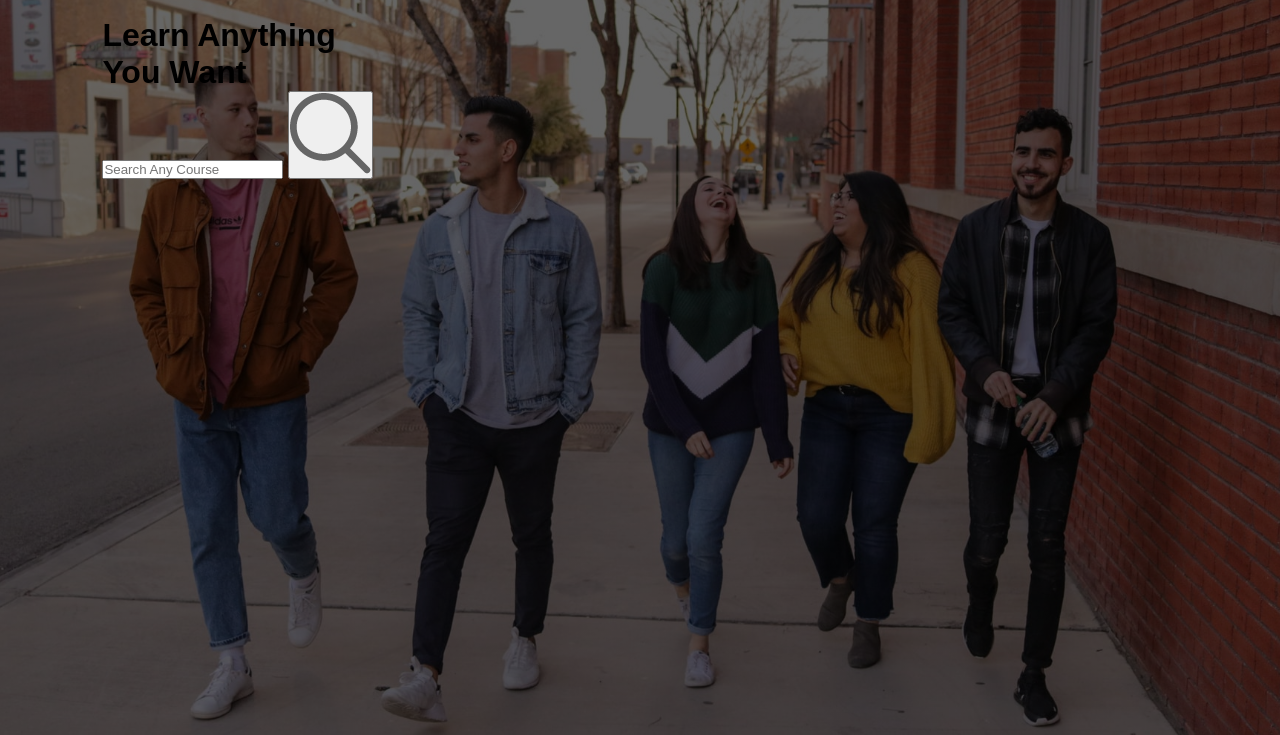
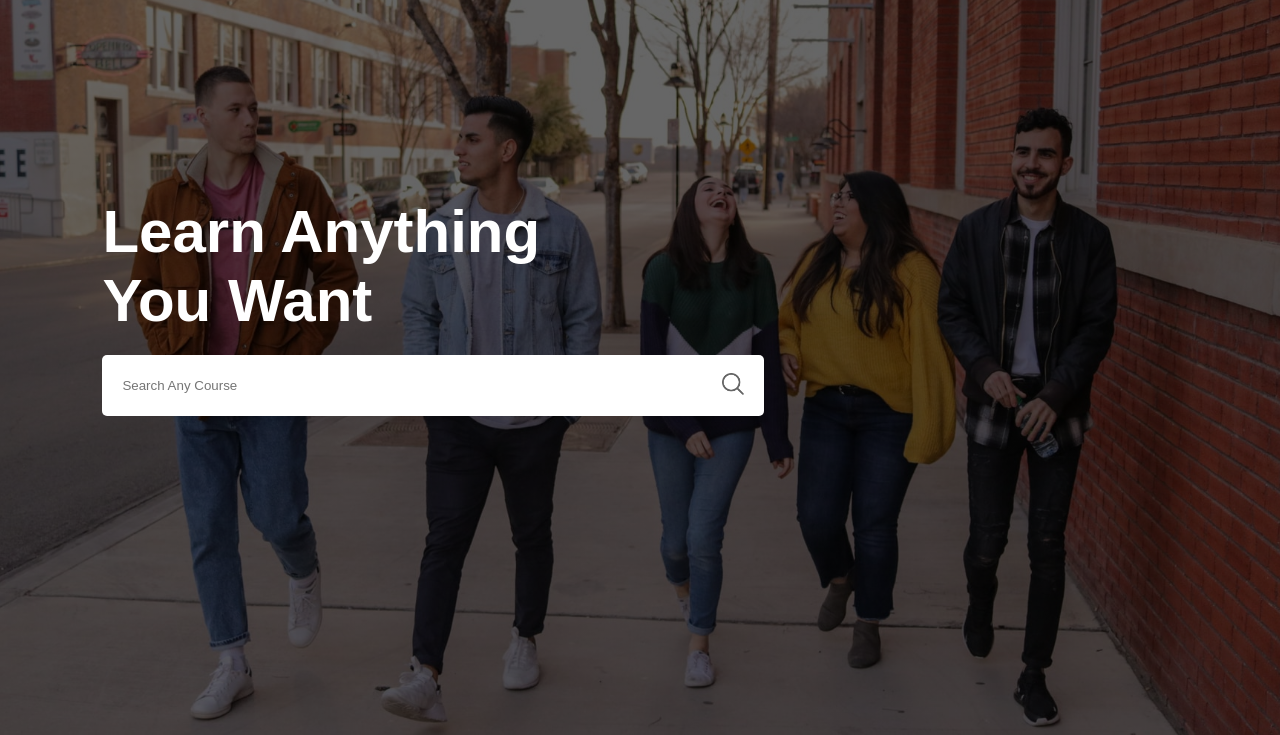
Before and after one commit to IsaacCavallaro/simpleDesign, a plain HTML site: page index.html in a window 1280 px wide. Shown: the part 65-800 px from the top of the page. Drawn offline with Linux system fonts and the light colour scheme.

Commit message:
styling content and search bar

```diff
--- a/style.css
+++ b/style.css
@@ -44,3 +44,39 @@ nav{
     padding: 8px 30px;
     border-radius: 4px;
 }
+
+.content{
+    margin-top: 180px;
+    color: #fff;
+}
+
+.content h1{
+    font-size: 60px;
+}
+
+.search-box{
+    background: #fff;
+    width: fit-content;
+    display: flex;
+    align-items: center;
+    padding: 18px 20px;
+    border-radius: 5px;
+    margin: 20px 0;
+}
+
+.search-box input{
+    background: transparent;
+    width: 600px;
+    border: 0;
+    outline: none;
+}
+
+.search-box button{
+    background: transparent;
+    border: 0;
+    cursor: pointer;
+}
+
+.search-box button img{
+    width: 22px;
+}
```
